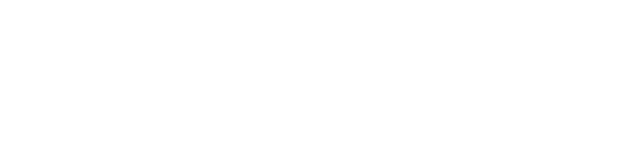
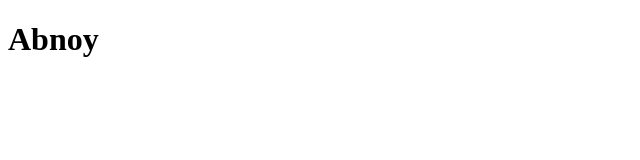
Before and after one commit to PortoHansDaniel/testing, a plain HTML site: page index.html in a window 1280 px wide. Shown: the whole page, without its empty margins (0-640 px from the left). Drawn offline with Linux system fonts and the light colour scheme.

Commit message:
Edited Title

```diff
--- a/index.html
+++ b/index.html
@@ -6,6 +6,6 @@
     <title>Document</title>
 </head>
 <body>
-
+    <h1>Abnoy</h1>
 </body>
 </html>
```
